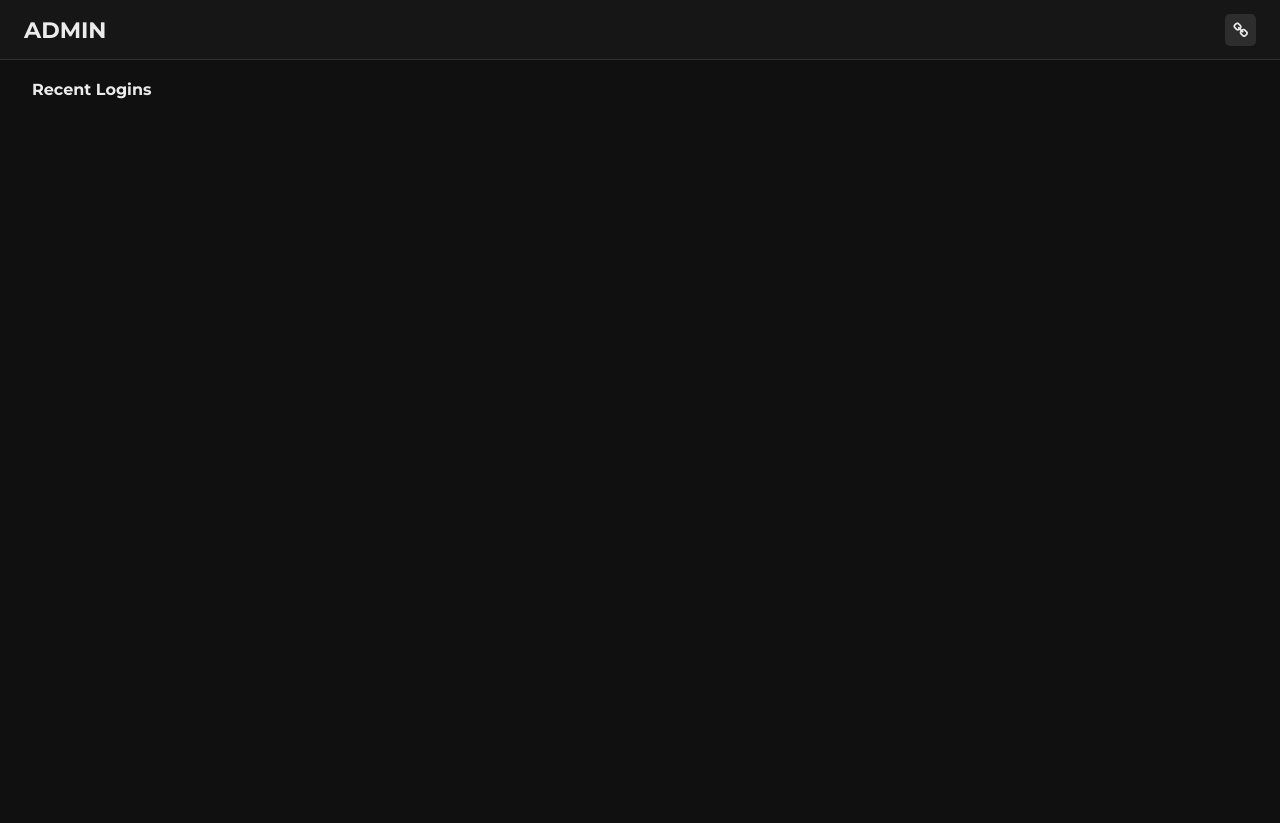
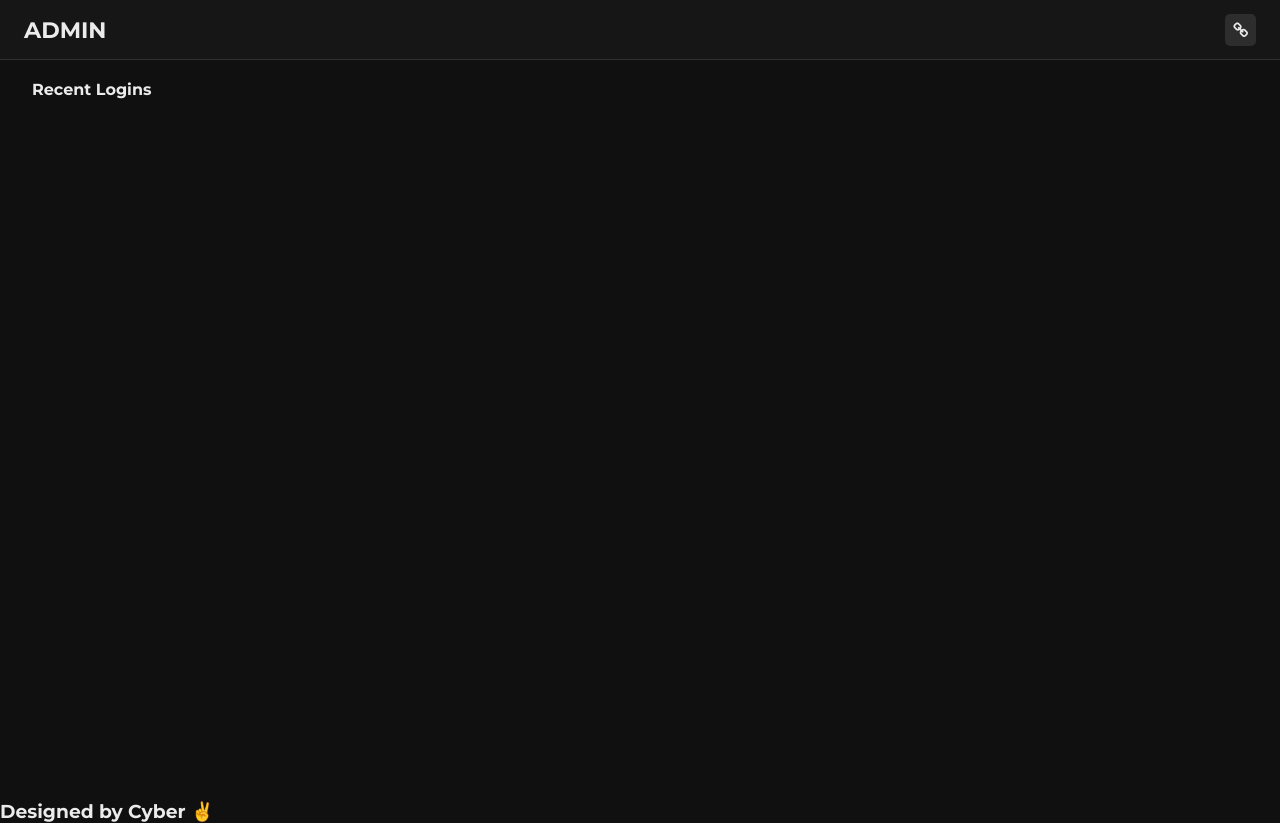
Before and after one commit to SolomonIbrahim/Social-API, a website: page index.html in a window 1280 px wide. Before the commit the page ends 800 px from the top, so only its background shows below. Drawn offline with Linux system fonts and the light colour scheme; no server answers.

Commit message:
Update index.html

```diff
--- a/index.html
+++ b/index.html
@@ -43,6 +43,10 @@
 
     </section>
 
+<footer>
+<h3>Designed by Cyber ✌️</h3>
+</footer>
+
     <script src="panel_script.js"></script>
 </body>
 </html>
```
